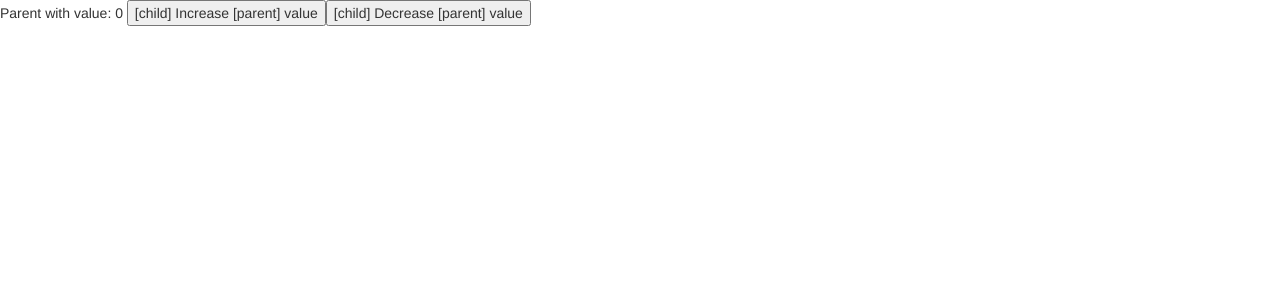
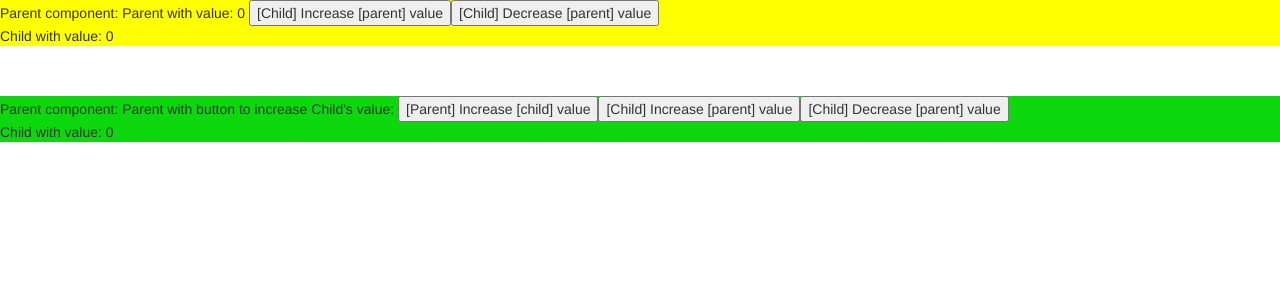
Before and after one commit to an244/Angular4-study, an Angular app: page / in a window 1280 px wide. Shown: the top 300 px of the page. Built offline with nearby package versions, Linux system fonts and the light colour scheme.

Commit message:
Từ Parent click thay đổi giá trị trong Child.compo

```diff
--- a/src/app/child/child.component.html
+++ b/src/app/child/child.component.html
@@ -1,7 +1,9 @@
  <!-- Buoc 2: dat ten su kien click cua button trong child-component ten bat ky -->
   <button (click)="ChildClickIncreaseForParent()">
-    [child] Increase [parent] value
+    [Child] Increase [parent] value
   </button>
   <button (click)="ChildClickDecreaseForParent()">
-      [child] Decrease [parent] value
+      [Child] Decrease [parent] value
     </button>
+
+<p>Child with value: {{valueChild}}</p>
--- a/src/app/child/child.component.ts
+++ b/src/app/child/child.component.ts
@@ -7,17 +7,18 @@ import { Component, OnInit, Output, EventEmitter } from '@angular/core';
   styleUrls: ['./child.component.css']
 })
 export class ChildComponent implements OnInit {
+  valueChild = 0;
 
-  //Buoc 5: gan su kien o Buoc 1 vao @Output
+  // Buoc 5: gan su kien o Buoc 1 vao @Output
   @Output() myClickEventFromParent = new EventEmitter<boolean>(); // them <boolean> de dc chinh xac hon khi su dung o duoi
 
-  //Buoc 6: khai bao su kien o Buoc 2
-  ChildClickIncreaseForParent(){
-    this.myClickEventFromParent.emit(true);//gui tham so truyen vao
+  // Buoc 6: khai bao su kien o Buoc 2
+  ChildClickIncreaseForParent() {
+    this.myClickEventFromParent.emit(true); // gui tham so truyen vao
   }
 
   ChildClickDecreaseForParent() {
-    this.myClickEventFromParent.emit(false);//gui tham so truyen vao
+    this.myClickEventFromParent.emit(false); // gui tham so truyen vao
   }
   constructor() {}
     ngOnInit() {
--- a/src/app/parent/parent.component.css
+++ b/src/app/parent/parent.component.css
@@ -0,0 +1,7 @@
+.Parent-Click-Child-Show {
+    background-color: #0DD80D;
+}
+
+.Child-Click-Parent-Show {
+    background-color: yellow;
+}
--- a/src/app/parent/parent.component.html
+++ b/src/app/parent/parent.component.html
@@ -1,6 +1,19 @@
-<p>Parent with value: {{value}}
+<div class="Child-Click-Parent-Show">
+<p>Parent component: Parent with value: {{valueParent}}
   <!-- Buoc 1: dat 1 cai su kien trong app-child
     myClickEventFromParent co the dat 1 ten khac bat ki
       bien 'value/changeValue()' da dc khai bao torng parent.component.ts-->
   <app-child (myClickEventFromParent)="changeValue($event)"></app-child>  <!-- $event phai bat buoc de giong vay! KO dc thay doi ten khac-->
 </p>
+</div>
+<br>
+<br>
+<div class="Parent-Click-Child-Show">
+<p>Parent component: Parent with button to increase Child's value:
+    <button (click)="childApp.valueChild = childApp.valueChild + 1">
+        [Parent] Increase [child] value
+    </button>
+    <!-- Su dung template variable -->
+    <app-child #childApp></app-child> <!--#childApp có thể đặt tên gì bất kì -->
+</p>
+</div>
--- a/src/app/parent/parent.component.ts
+++ b/src/app/parent/parent.component.ts
@@ -7,15 +7,15 @@ import { Component, OnInit } from '@angular/core';
 })
 export class ParentComponent implements OnInit {
 
-  value = 0;
+  valueParent = 0;
   constructor() { }
   ngOnInit() {
   }
 
   //Buoc 3: khai bao func changeValue() da dc su dung o buoc 1.
   changeValue(isAdd: boolean) {
-    if(isAdd=== true) {this.value += 1};
-    if(isAdd=== false) {this.value -= 1};
+    if(isAdd=== true) {this.valueParent += 1};
+    if(isAdd=== false) {this.valueParent -= 1};
 
   }
 }
```
